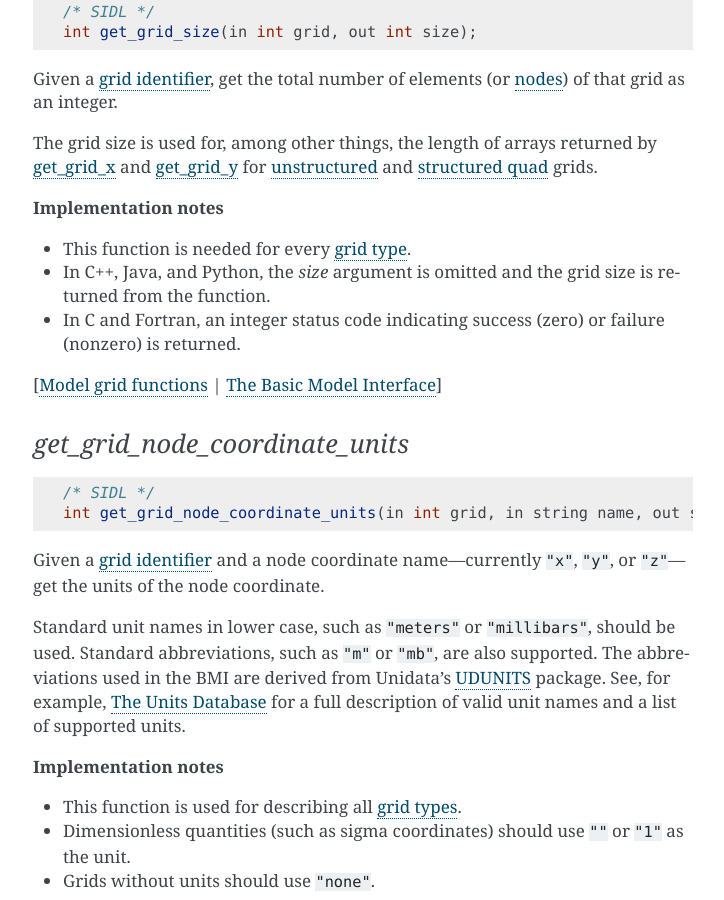
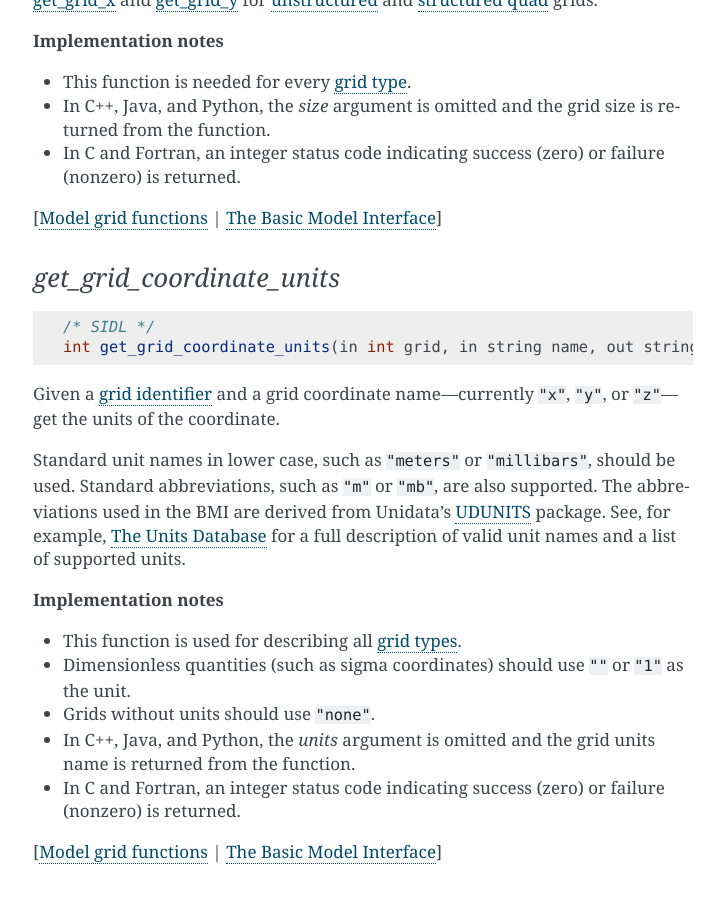
Before and after one commit to csdms/bmi, a Sphinx documentation site: the page built from docs/source/index.rst, in a window 1280 px wide and 900 px high, scrolled down 17991 px. Shown: the whole window, without its empty margins (387-1111 px from the left). Built offline with Sphinx 7.4.7, drawn with Linux system fonts in a browser that asks for light colours; formulas are drawn with MathJax 3; some of the changed text lies outside the part shown.

Commit message:
Rename get_grid_node_coordinate_units to get_grid_coordinate_units

```diff
--- a/docs/source/bmi.grid_funcs.rst
+++ b/docs/source/bmi.grid_funcs.rst
@@ -117,19 +117,19 @@
 [:ref:`grid_funcs` | :ref:`basic_model_interface`]
 
 
-.. _get_grid_node_coordinate_units:
+.. _get_grid_coordinate_units:
 
-*get_grid_node_coordinate_units*
-................................
+*get_grid_coordinate_units*
+...........................
 
 .. code-block:: java
 
    /* SIDL */
-   int get_grid_node_coordinate_units(in int grid, in string name, out string units);
+   int get_grid_coordinate_units(in int grid, in string name, out string units);
 
 Given a :term:`grid identifier`
-and a node coordinate name---currently ``"x"``, ``"y"``, or ``"z"``---get
-the units of the node coordinate.
+and a grid coordinate name---currently ``"x"``, ``"y"``, or ``"z"``---get
+the units of the coordinate.
 
 Standard unit names in lower case,
 such as ``"meters"`` or ``"millibars"``,
--- a/docs/source/bmi.spec.rst
+++ b/docs/source/bmi.spec.rst
@@ -89,52 +89,52 @@
    :align: center
    :widths: 30, 70
 
-   ===================================== =========================================
-   Function                              Description
-   ===================================== =========================================
-   :ref:`initialize`                     Perform startup tasks for the model.
-   :ref:`update`                         Advance model state by one time step.
-   :ref:`update_until`                   Advance model state until the given time.
-   :ref:`finalize`                       Perform tear-down tasks for the model.
-   :ref:`get_component_name`             Name of the model.
-   :ref:`get_input_item_count`           Count of a model's input variables.
-   :ref:`get_output_item_count`          Count of a model's output variables.
-   :ref:`get_input_var_names`            List of a model's input variables.
-   :ref:`get_output_var_names`           List of a model's output variables.
-   :ref:`get_var_grid`                   Get the grid identifier for a variable.
-   :ref:`get_var_type`                   Get the data type of a variable.
-   :ref:`get_var_units`                  Get the units of a variable.
-   :ref:`get_var_itemsize`               Get the size (in bytes) of one element of a variable.
-   :ref:`get_var_nbytes`                 Get the total size (in bytes) of a variable.
-   :ref:`get_var_location`               Get the grid element type of a variable.
-   :ref:`get_current_time`               Current time of the model.
-   :ref:`get_start_time`                 Start time of the model.
-   :ref:`get_end_time`                   End time of the model.
-   :ref:`get_time_units`                 Time units used in the model.
-   :ref:`get_time_step`                  Time step used in the model.
-   :ref:`get_value`                      Get a copy of values of a given variable.
-   :ref:`get_value_ptr`                  Get a reference to the values of a given variable.
-   :ref:`get_value_at_indices`           Get variable values at specific locations.
-   :ref:`set_value`                      Set the values of a given variable.
-   :ref:`set_value_at_indices`           Set the values of a variable at specific locations.
-   :ref:`get_grid_rank`                  Get the number of dimensions of a computational grid.
-   :ref:`get_grid_size`                  Get the total number of elements of a computational grid.
-   :ref:`get_grid_type`                  Get the grid type as a string.
-   :ref:`get_grid_node_coordinate_units` Get the units of each node coordinate of a grid.
-   :ref:`get_grid_shape`                 Get the dimensions of a computational grid.
-   :ref:`get_grid_spacing`               Get the spacing between grid nodes.
-   :ref:`get_grid_origin`                Get the origin of a grid.
-   :ref:`get_grid_x`                     Get the locations of a grid's nodes in dimension 1.
-   :ref:`get_grid_y`                     Get the locations of a grid's nodes in dimension 2.
-   :ref:`get_grid_z`                     Get the locations of a grid's nodes in dimension 3.
-   :ref:`get_grid_node_count`            Get the number of nodes in the grid.
-   :ref:`get_grid_edge_count`            Get the number of edges in the grid.
-   :ref:`get_grid_face_count`            Get the number of faces in the grid.
-   :ref:`get_grid_edge_nodes`            Get the edge-node connectivity.
-   :ref:`get_grid_face_edges`            Get the face-edge connectivity.
-   :ref:`get_grid_face_nodes`            Get the face-node connectivity.
-   :ref:`get_grid_nodes_per_face`        Get the number of nodes for each face.
-   ===================================== =========================================
+   ================================ =========================================
+   Function                         Description
+   ================================ =========================================
+   :ref:`initialize`                Perform startup tasks for the model.
+   :ref:`update`                    Advance model state by one time step.
+   :ref:`update_until`              Advance model state until the given time.
+   :ref:`finalize`                  Perform tear-down tasks for the model.
+   :ref:`get_component_name`        Name of the model.
+   :ref:`get_input_item_count`      Count of a model's input variables.
+   :ref:`get_output_item_count`     Count of a model's output variables.
+   :ref:`get_input_var_names`       List of a model's input variables.
+   :ref:`get_output_var_names`      List of a model's output variables.
+   :ref:`get_var_grid`              Get the grid identifier for a variable.
+   :ref:`get_var_type`              Get the data type of a variable.
+   :ref:`get_var_units`             Get the units of a variable.
+   :ref:`get_var_itemsize`          Get the size (in bytes) of one element of a variable.
+   :ref:`get_var_nbytes`            Get the total size (in bytes) of a variable.
+   :ref:`get_var_location`          Get the grid element type of a variable.
+   :ref:`get_current_time`          Current time of the model.
+   :ref:`get_start_time`            Start time of the model.
+   :ref:`get_end_time`              End time of the model.
+   :ref:`get_time_units`            Time units used in the model.
+   :ref:`get_time_step`             Time step used in the model.
+   :ref:`get_value`                 Get a copy of values of a given variable.
+   :ref:`get_value_ptr`             Get a reference to the values of a given variable.
+   :ref:`get_value_at_indices`      Get variable values at specific locations.
+   :ref:`set_value`                 Set the values of a given variable.
+   :ref:`set_value_at_indices`      Set the values of a variable at specific locations.
+   :ref:`get_grid_rank`             Get the number of dimensions of a computational grid.
+   :ref:`get_grid_size`             Get the total number of elements of a computational grid.
+   :ref:`get_grid_type`             Get the grid type as a string.
+   :ref:`get_grid_coordinate_units` Get the units of each node coordinate of a grid.
+   :ref:`get_grid_shape`            Get the dimensions of a computational grid.
+   :ref:`get_grid_spacing`          Get the spacing between grid nodes.
+   :ref:`get_grid_origin`           Get the origin of a grid.
+   :ref:`get_grid_x`                Get the locations of a grid's nodes in dimension 1.
+   :ref:`get_grid_y`                Get the locations of a grid's nodes in dimension 2.
+   :ref:`get_grid_z`                Get the locations of a grid's nodes in dimension 3.
+   :ref:`get_grid_node_count`       Get the number of nodes in the grid.
+   :ref:`get_grid_edge_count`       Get the number of edges in the grid.
+   :ref:`get_grid_face_count`       Get the number of faces in the grid.
+   :ref:`get_grid_edge_nodes`       Get the edge-node connectivity.
+   :ref:`get_grid_face_edges`       Get the face-edge connectivity.
+   :ref:`get_grid_face_nodes`       Get the face-node connectivity.
+   :ref:`get_grid_nodes_per_face`   Get the number of nodes for each face.
+   ================================ =========================================
 
 .. include:: bmi.control_funcs.rst
 .. include:: bmi.info_funcs.rst
```
Also changed, not shown: docs/source/model_grids.rst (+4 -4 lines), 1 other file.
